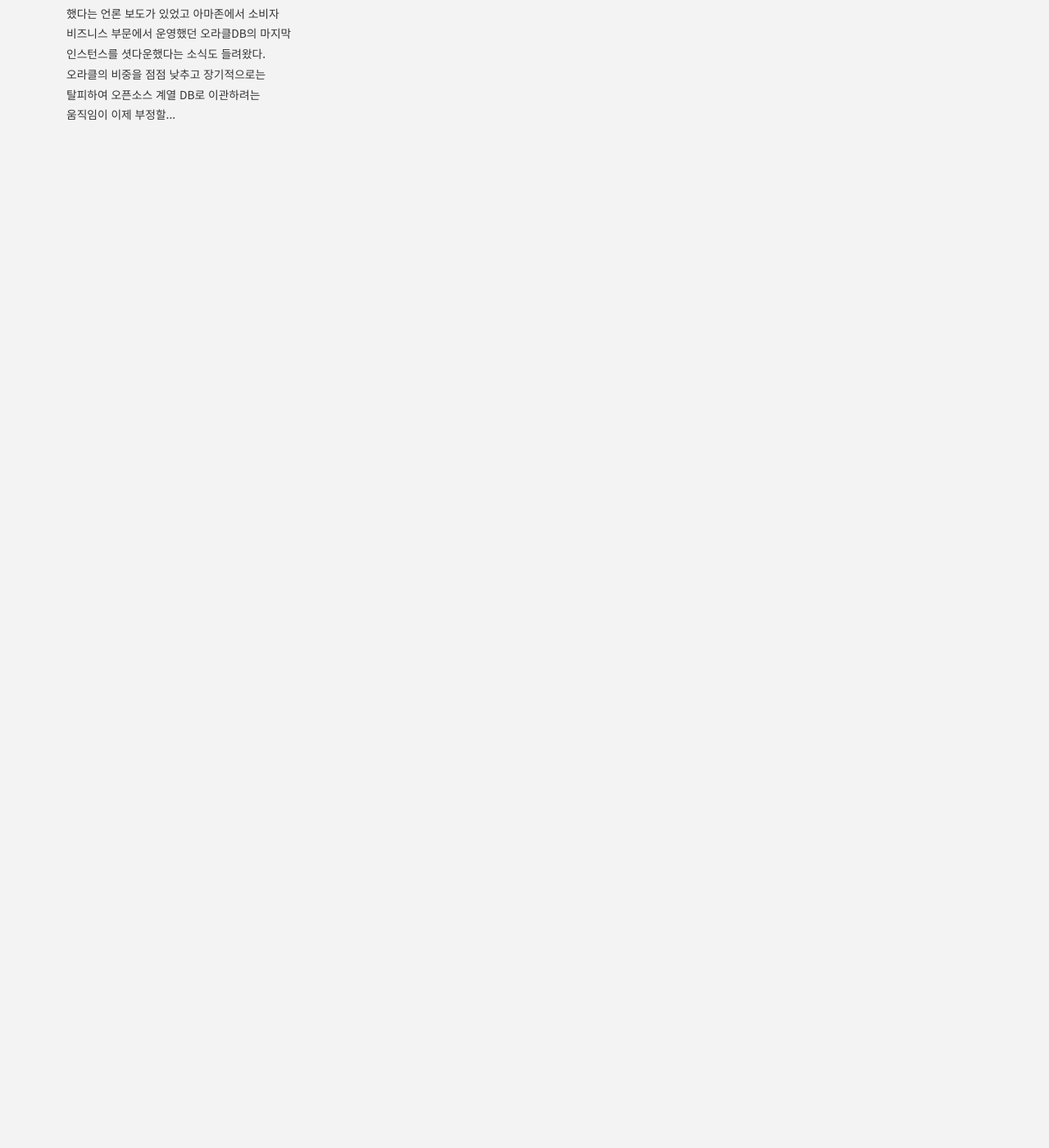
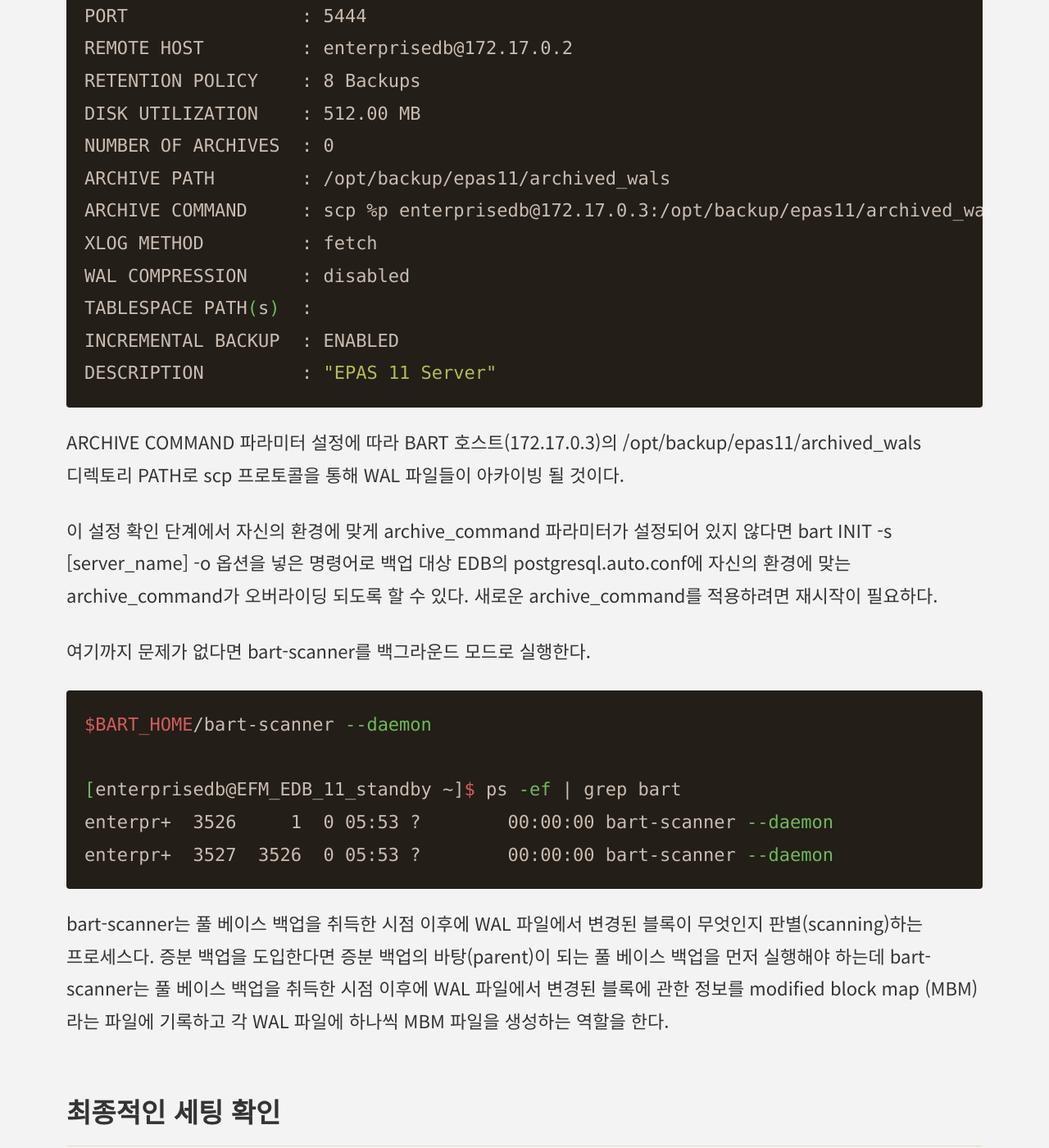
Before and after one commit to coiy/coiy.github.io, a Jekyll site: the page built from _posts/2020-01-22-edb_bart.md, in a window 1280 px wide and 1400 px high, scrolled down 13409 px. Shown: the whole window at 82% size. Built offline with Jekyll 4.4.1, drawn with Linux system fonts in a browser that asks for light colours; cached includes are drawn as plain includes; before the commit the page ends 13619 px from its top, so only the background shows below that; some of the changed text lies outside the part shown.

Commit message:
EDB BART 설치 가이드 본문 작성 완료.

````diff
--- a/_posts/2020-01-22-edb_bart.md
+++ b/_posts/2020-01-22-edb_bart.md
@@ -1,7 +1,7 @@
 ---
 published: true
 layout: single
-title: "EDB BART 소개"
+title: "EDB BART 설치하기"
 category: PostgreSQL
 comments: false
 ---
@@ -45,7 +45,7 @@ comments: false
 |- WAL archive 모드를 on으로 설정 (이 글은 archive 모드가 on임을 전제)
 |- BART 호스트와 비밀번호 입력 없이 SSH/SCP 접근이 가능하도록 세팅
 |- replication + superuser 권한을 가진 유저 생성 (이 글에서는 enterprisedb 유저를 이용)
-|- pg_hba.conf 파일에서 replication 유저 접근 허용 (trust)
+|- pg_hba.conf 파일에서 superuser 및 replication 권한을 가진 유저의 접근 허용 (trust)
 ```
 
 ## 설치하기
@@ -220,10 +220,11 @@ INFO:  success - pg_basebackup(/usr/edb/as11/bin/pg_basebackup) returns version
 * 유저 생성 후 해당 유저의 접속을 위해 pg_hba.conf를 적절히 수정한 뒤 reload한다.
 
 ```bash
-edb=# CREATE ROLE repuser WITH LOGIN SUPERUSER PASSWORD 'password' ;
+edb=# CREATE ROLE repuser WITH LOGIN REPLICATION SUPERUSER PASSWORD 'password' ;
 CREATE ROLE
 edb=#
 
+host    template1       repuser         172.17.0.3/32           trust
 host    replication     repuser         172.17.0.3/32           trust
 ```
 
@@ -293,3 +294,80 @@ Last login: Mon Feb 17 17:40:03 2020 from 172.17.0.2
 [enterprisedb@EFM_EDB_11_master ~]$
 
 ```
+
+## 본격적인 세팅 점검
+아카이브 모드 설정과 pg_hba 접속 인증 관련 설정에 문제가 없다면 SHOW-SERVERS 명령어로 설정한 내용을 확인해본다.
+
+```bash
+bart SHOW-SERVERS -s epas11
+
+[enterprisedb@EFM_EDB_11_standby ~]$ bart SHOW-SERVERS -s epas11
+SERVER NAME         : epas11
+BACKUP FRIENDLY NAME: edb11_%year-%month-%dayT%hour:%minute:%second
+HOST NAME           : 172.17.0.2
+USER NAME           : repuser
+PORT                : 5444
+REMOTE HOST         : enterprisedb@172.17.0.2
+RETENTION POLICY    : 8 Backups
+DISK UTILIZATION    : 512.00 MB
+NUMBER OF ARCHIVES  : 0
+ARCHIVE PATH        : /opt/backup/epas11/archived_wals
+ARCHIVE COMMAND     : scp %p enterprisedb@172.17.0.3:/opt/backup/epas11/archived_wals/%f
+XLOG METHOD         : fetch
+WAL COMPRESSION     : disabled
+TABLESPACE PATH(s)  :
+INCREMENTAL BACKUP  : ENABLED
+DESCRIPTION         : "EPAS 11 Server"
+```
+
+ARCHIVE COMMAND 파라미터 설정에 따라 BART 호스트(172.17.0.3)의 /opt/backup/epas11/archived_wals 디렉토리 PATH로 scp 프로토콜을 통해 WAL 파일들이 아카이빙 될 것이다.
+
+이 설정 확인 단계에서 자신의 환경에 맞게 archive_command 파라미터가 설정되어 있지 않다면 bart INIT -s [server_name] -o 옵션을 넣은 명령어로 백업 대상 EDB의 postgresql.auto.conf에 자신의 환경에 맞는 archive_command가 오버라이딩 되도록 할 수 있다. 새로운 archive_command를 적용하려면 재시작이 필요하다.
+
+여기까지 문제가 없다면 bart-scanner를 백그라운드 모드로 실행한다.
+
+
+```bash
+$BART_HOME/bart-scanner --daemon
+
+[enterprisedb@EFM_EDB_11_standby ~]$ ps -ef | grep bart
+enterpr+  3526     1  0 05:53 ?        00:00:00 bart-scanner --daemon
+enterpr+  3527  3526  0 05:53 ?        00:00:00 bart-scanner --daemon
+```
+
+
+bart-scanner는 풀 베이스 백업을 취득한 시점 이후에 WAL 파일에서 변경된 블록이 무엇인지 판별(scanning)하는 프로세스다. 증분 백업을 도입한다면 증분 백업의 바탕(parent)이 되는 풀 베이스 백업을 먼저 실행해야 하는데 bart-scanner는 풀 베이스 백업을 취득한 시점 이후에 WAL 파일에서 변경된 블록에 관한 정보를 modified block map (MBM)라는 파일에 기록하고 각 WAL 파일에 하나씩 MBM 파일을 생성하는 역할을 한다.
+
+
+## 최종적인 세팅 확인
+
+CHECK-CONFIG 서브 커맨드를 통해서 각종 세팅값에 문제가 없는지 확인한다.
+
+```bash
+bart CHECK-CONFIG -s epas11
+
+[enterprisedb@EFM_EDB_11_standby ~]$ bart CHECK-CONFIG -s epas11
+INFO:  Checking server epas11
+INFO:  Verifying cluster_owner and ssh/scp connectivity
+INFO:  success
+INFO:  Verifying user, host, and replication connectivity
+INFO:  success
+INFO:  Verifying that user is a database superuser
+INFO:  success
+INFO:  Verifying that cluster_owner can read cluster data files
+INFO:  success
+INFO:  Verifying that you have permission to write to vault
+INFO:  success
+INFO:  /opt/backup/epas11
+INFO:  Verifying database server configuration
+INFO:  success
+INFO:  Verifying that WAL archiving is working
+INFO:  waiting 30 seconds for /opt/backup/epas11/archived_wals/000000010000000000000023
+INFO:  DebugTarget - getVar(checkInotifyEvent.eventAvailable)
+INFO:  WAL file to be processed: 000000010000000000000023
+INFO:  DebugTarget - getVar(checkInotifyEvent.eventAvailable)
+INFO:  success
+INFO:  Verifying that bart-scanner is configured and running
+INFO:  DebugTarget - getVar(checkInotifyEvent.eventAvailable)
+INFO:  DebugTarget - getVar(checkInotifyEvent.eventAvailable)
+```
````
